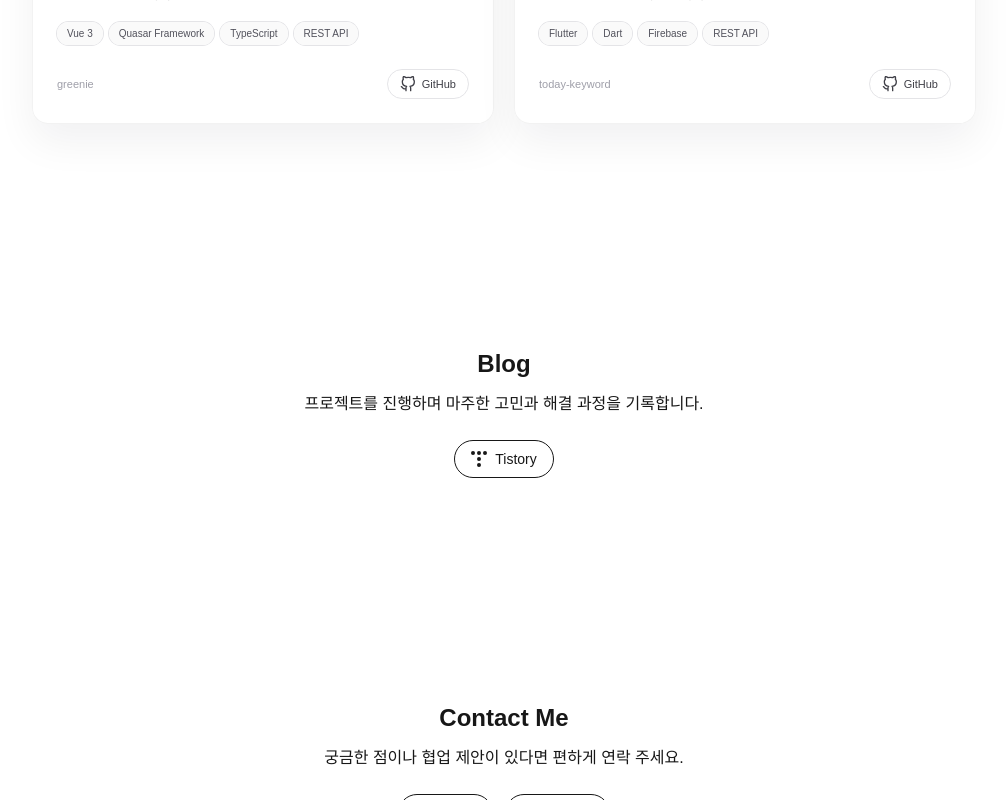
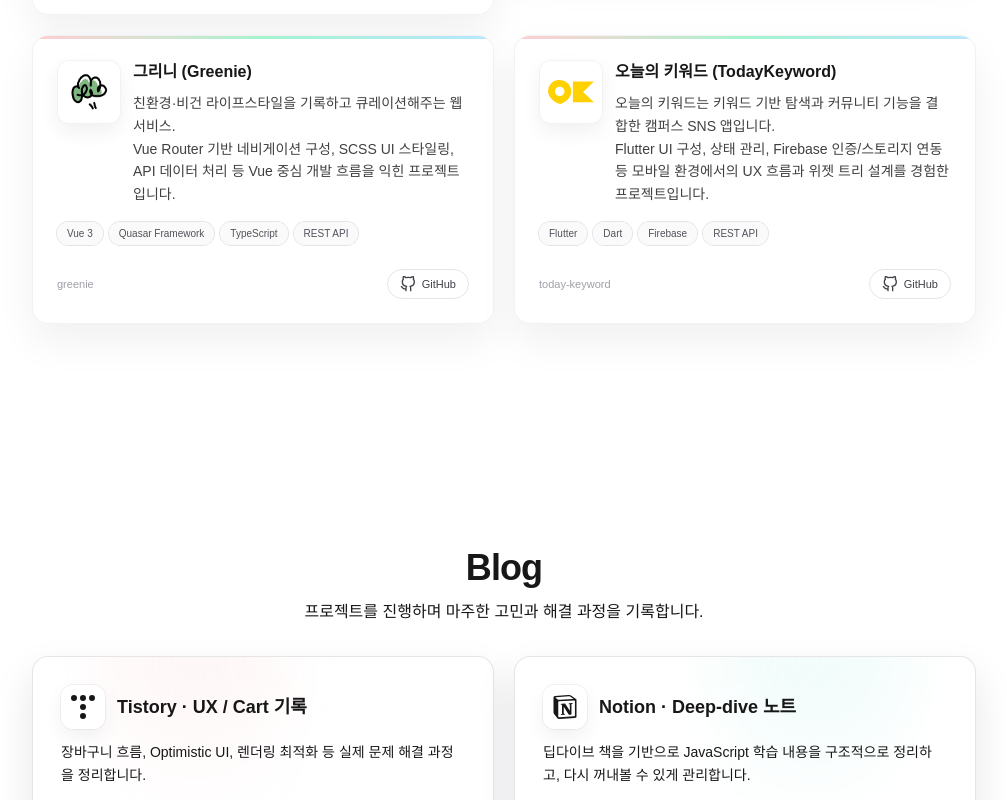
Before and after one commit to YouVin/youvin-portfolio, a Next.js app: page / in a window 1280 px wide. Shown: the part 2000-2800 px from the top of the page, without its empty margins (136-1143 px from the left). Built offline with nearby package versions, Linux system fonts and the light colour scheme.

Commit message:
블로그 섹션 완료

```diff
--- a/app/(site)/page.tsx
+++ b/app/(site)/page.tsx
@@ -4,7 +4,6 @@ import SkillsSection from "@/app/components/sections/SkillsSection";
 import ProjectsSection from "@/app//components/sections/ProjectsSection";
 import SiteHeader from "@/app//components/SiteHeader";
 import BlogSection from "../components/sections/BlogSection";
-import ContactSection from "../components/sections/ContactSection";
 
 export default function HomePage() {
   return (
@@ -19,7 +18,6 @@ export default function HomePage() {
         <SkillsSection variant="teaser" />
         <ProjectsSection />
         <BlogSection />
-        <ContactSection />
       </div>
     </main>
   );
--- a/app/components/sections/BlogSection.tsx
+++ b/app/components/sections/BlogSection.tsx
@@ -1,26 +1,18 @@
 "use client";
 
 import Link from "next/link";
+import Reveal from "@/app/components/Reveal";
 import { Section } from "@/app/components/Section";
-import Reveal from "@/app/components/Reveal";
-import { SiTistory, SiNotion } from "react-icons/si";
-
-const BLOG_LINKS = [
-  {
-    label: "Tistory",
-    href: "https://youvin.tistory.com",
-    icon: SiTistory,
-  },
-];
+import { BLOG_CARDS } from "@/lib/blog";
 
 export default function BlogSection() {
   return (
-    <Section id="blog" className="my-50">
-      <div className="mx-auto max-w-2xl text-center">
+    <Section id="blog">
+      <div className="mx-auto w-full max-w-6xl px-6 text-center mb-60">
         <Reveal
           as="h2"
           intensity="bold"
-          className="text-xl md:text-2xl font-extrabold"
+          className="text-3xl font-extrabold tracking-tight md:text-4xl"
         >
           Blog
         </Reveal>
@@ -34,28 +26,64 @@ export default function BlogSection() {
           프로젝트를 진행하며 마주한 고민과 해결 과정을 기록합니다.
         </Reveal>
 
+        <div className="mt-8 grid grid-cols-1 gap-5 sm:grid-cols-2">
+          {BLOG_CARDS.map((card, idx) => {
+            const Icon = card.icon;
+
+            return (
               <Reveal
-          as="div"
+                key={card.title}
+                as="article"
                 intensity="soft"
-          delay={0.16}
-          className="mt-6 flex justify-center gap-3"
+                delay={0.06 * idx}
+                className="h-full"
               >
-          {BLOG_LINKS.map((item) => {
-            const Icon = item.icon;
-            return (
                 <Link
-                key={item.label}
-                href={item.href}
+                  href={card.href}
                   target="_blank"
                   rel="noopener noreferrer"
-                className="inline-flex cursor-pointer items-center gap-2 rounded-full border border-foreground/15 bg-white/60 px-4 py-2 text-sm font-medium text-foreground/90 transition hover:bg-white/80 hover:border-foreground/25"
+                  className={[
+                    "group relative block h-full rounded-2xl border bg-white/80",
+                    "px-6 py-6 md:px-7 md:py-7",
+                    "overflow-hidden backdrop-blur-sm transition-all duration-200",
+                    "border-black/10 shadow-[0_18px_40px_rgba(15,23,42,0.10)]",
+                    "hover:shadow-[0_24px_60px_rgba(15,23,42,0.14)] hover:-translate-y-0.5",
+                    "cursor-pointer",
+                  ].join(" ")}
                 >
-                <Icon className="h-4 w-4" />
-                {item.label}
+                  <div
+                    aria-hidden
+                    className={[
+                      "pointer-events-none absolute inset-0 -z-10",
+                      card.toneBg,
+                      "mask-[radial-gradient(circle_at_top,black,transparent_65%)]",
+                    ].join(" ")}
+                  />
+
+                  <div className="flex items-center gap-3">
+                    <div className="flex h-11 w-11 items-center justify-center rounded-xl bg-white/90 shadow-[0_8px_20px_rgba(15,23,42,0.06)] ring-1 ring-black/5">
+                      <Icon className="h-6 w-6 text-foreground/80 transition group-hover:text-foreground" />
+                    </div>
+
+                    <h3 className="text-left text-base font-semibold text-foreground md:text-lg">
+                      {card.title}
+                    </h3>
+                  </div>
+
+                  <p className="mt-3 text-left text-sm text-muted leading-relaxed">
+                    {card.desc}
+                  </p>
+
+                  <div className="mt-5 flex justify-start">
+                    <span className="inline-flex items-center rounded-full border border-black/10 bg-white/70 px-3 py-1 text-[11px] font-medium text-foreground/70">
+                      {card.meta}
+                    </span>
+                  </div>
                 </Link>
+              </Reveal>
             );
           })}
-        </Reveal>
+        </div>
       </div>
     </Section>
   );
--- a/app/components/sections/ContactSection.tsx
+++ /dev/null
@@ -1,67 +0,0 @@
-"use client";
-
-import Link from "next/link";
-import { Section } from "@/app/components/Section";
-import Reveal from "@/app/components/Reveal";
-import { FiMail, FiGithub } from "react-icons/fi";
-
-const CONTACT_LINKS = [
-  {
-    label: "Email",
-    href: "mailto:youvin@email.com",
-    icon: FiMail,
-  },
-  {
-    label: "GitHub",
-    href: "https://github.com/YouVin",
-    icon: FiGithub,
-  },
-];
-
-export default function ContactSection() {
-  return (
-    <Section id="contact" className="my-50">
-      <div className="mx-auto max-w-2xl text-center">
-        <Reveal
-          as="h2"
-          intensity="bold"
-          className="text-xl md:text-2xl font-extrabold"
-        >
-          Contact Me
-        </Reveal>
-
-        <Reveal
-          as="p"
-          intensity="base"
-          delay={0.08}
-          className="mt-3 text-sm md:text-base text-muted"
-        >
-          궁금한 점이나 협업 제안이 있다면 편하게 연락 주세요.
-        </Reveal>
-
-        <Reveal
-          as="div"
-          intensity="soft"
-          delay={0.16}
-          className="mt-6 flex justify-center gap-3"
-        >
-          {CONTACT_LINKS.map((item) => {
-            const Icon = item.icon;
-            return (
-              <Link
-                key={item.label}
-                href={item.href}
-                target={item.href.startsWith("mailto") ? undefined : "_blank"}
-                rel="noopener noreferrer"
-                className="inline-flex cursor-pointer items-center gap-2 rounded-full border border-foreground/20 bg-white/80 px-4 py-2 text-sm font-semibold text-foreground transition hover:bg-secondary/50"
-              >
-                <Icon className="h-4 w-4" />
-                {item.label}
-              </Link>
-            );
-          })}
-        </Reveal>
-      </div>
-    </Section>
-  );
-}
--- a/app/components/sections/SkillsSection.tsx
+++ b/app/components/sections/SkillsSection.tsx
@@ -153,12 +153,12 @@ export default function SkillsSection({
   const visibleCategories =
     variant === "teaser" ? CATEGORIES.slice(0, 4) : CATEGORIES;
 
-  const [activeId, setActiveId] = useState<SkillCategoryId>("frontend");
+  const [activeId, setActiveId] = useState<SkillCategoryId | null>(null);
   const [hasInteracted, setHasInteracted] = useState(false);
 
   return (
     <Section id="skills">
-      <div className={`mx-auto w-full ${wrapper}  px-6 text-center`}>
+      <div className={`mx-auto w-full ${wrapper}  px-6 text-center mt-50`}>
         {/* 헤더 */}
         <Reveal
           as="h2"
@@ -175,15 +175,14 @@ export default function SkillsSection({
           className="mt-6 flex items-center justify-center gap-4 md:gap-6"
         >
           {CATEGORIES.map((cat) => {
-            const active = hasInteracted && cat.id === activeId;
+            const active = activeId === cat.id;
 
             return (
               <button
                 key={cat.id}
                 type="button"
                 onClick={() => {
-                  setActiveId(cat.id);
-                  setHasInteracted(true);
+                  setActiveId((prev) => (prev === cat.id ? null : cat.id));
                 }}
                 className={[
                   "text-sm md:text-base font-medium transition-colors cursor-pointer",
@@ -201,8 +200,8 @@ export default function SkillsSection({
         {/* 2×2 카드 */}
         <div className="mt-8 grid gap-5 md:grid-cols-2">
           {visibleCategories.map((cat, idx) => {
-            const activeForCard = hasInteracted ? cat.id === activeId : true;
-
+            const activeForCard =
+              activeId === null ? true : cat.id === activeId;
             return (
               <Reveal
                 key={cat.id}
--- /dev/null
+++ b/lib/blog.ts
@@ -0,0 +1,50 @@
+import type { IconType } from "react-icons";
+import { SiTistory, SiNotion, SiReact } from "react-icons/si";
+
+export type BlogCard = {
+  title: string;
+  desc: string;
+  href: string;
+  icon: IconType;
+  toneBg: string;
+  meta: string;
+};
+
+export const BLOG_CARDS: BlogCard[] = [
+  {
+    title: "Tistory · UX / Cart 기록",
+    desc: "장바구니 흐름, Optimistic UI, 렌더링 최적화 등 실제 문제 해결 과정을 정리합니다.",
+    href: "https://youvin.tistory.com",
+    icon: SiTistory,
+    toneBg:
+      "bg-[radial-gradient(circle_at_top_left,rgba(248,113,113,0.18),transparent_60%)]",
+    meta: "실전 트러블슈팅",
+  },
+  {
+    title: "Notion · Deep-dive 노트",
+    desc: "딥다이브 책을 기반으로 JavaScript 학습 내용을 구조적으로 정리하고, 다시 꺼내볼 수 있게 관리합니다.",
+    href: "https://beeni.notion.site/DeepDive-1cdc20e89678807bb33cf08ef76a0ede?source=copy_link",
+    icon: SiNotion,
+    toneBg:
+      "bg-[radial-gradient(circle_at_top_right,rgba(45,212,191,0.20),transparent_60%)]",
+    meta: "개념 정리",
+  },
+  {
+    title: "Notion · SQL 첫걸음 하루 30분",
+    desc: "SQL 첫걸음 하루 30분 책을 통한 기본 SQL문법 SELECT부터 JOIN까지 핵심 문법을 단계별로 정리합니다.",
+    href: "https://www.notion.so/beeni/SQL-30-99e7ce3728e24e9b990bddecf6a48027",
+    icon: SiNotion,
+    toneBg:
+      "bg-[radial-gradient(circle_at_top_left,rgba(167,139,250,0.18),transparent_60%)]",
+    meta: "Database",
+  },
+  {
+    title: "Velog · 리액트를 다루는 기술 / Algorithm",
+    desc: "리액트를 다루는 기술 책을 통한 React 학습 기록과 백준 문제 풀이를 정리합니다.",
+    href: "https://velog.io/@timevelope/posts",
+    icon: SiReact,
+    toneBg:
+      "bg-[radial-gradient(circle_at_top_right,rgba(56,189,248,0.18),transparent_60%)]",
+    meta: "학습 기록",
+  },
+];
```
Lines whose indentation alone changed are shown as unchanged.
